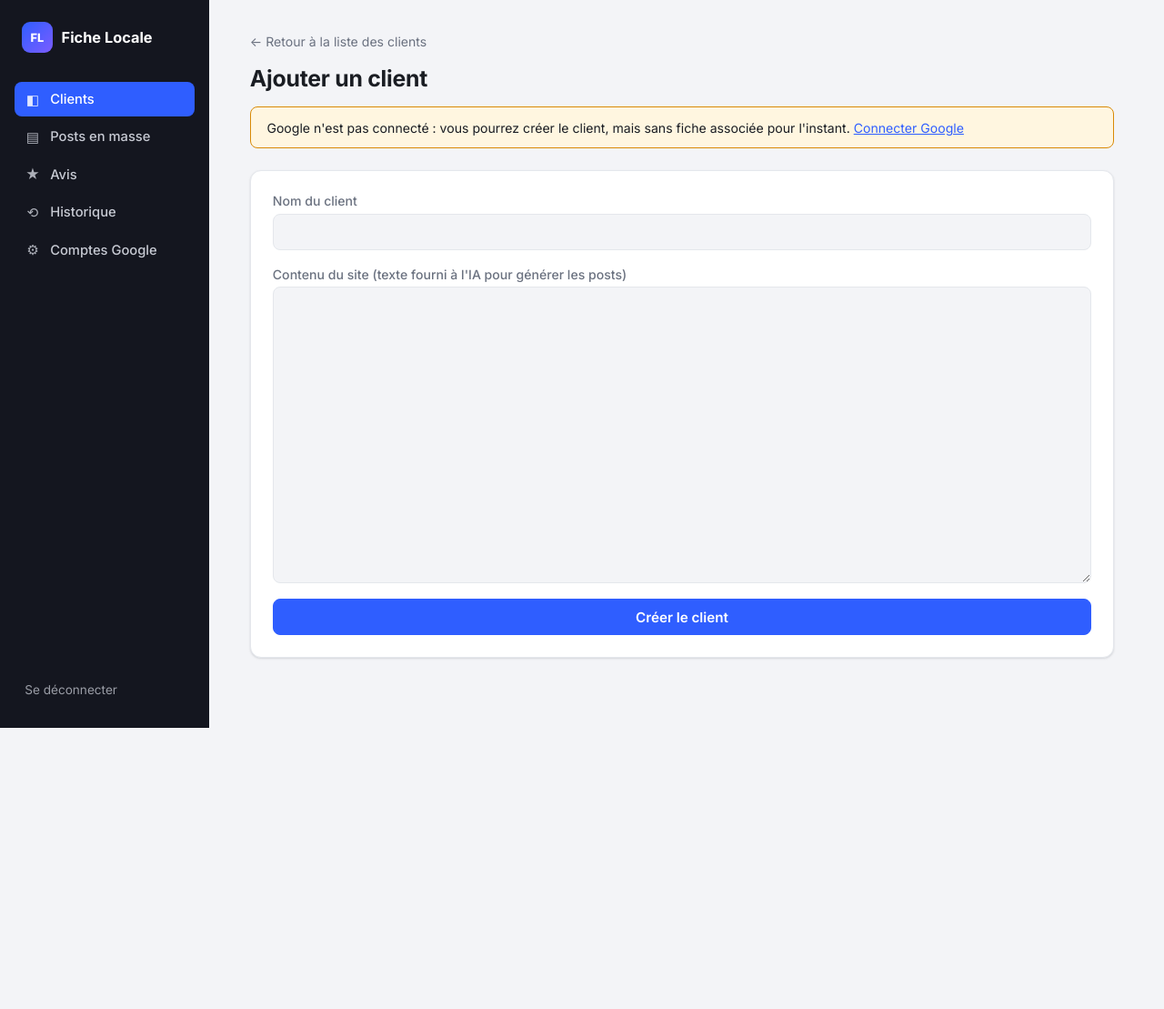
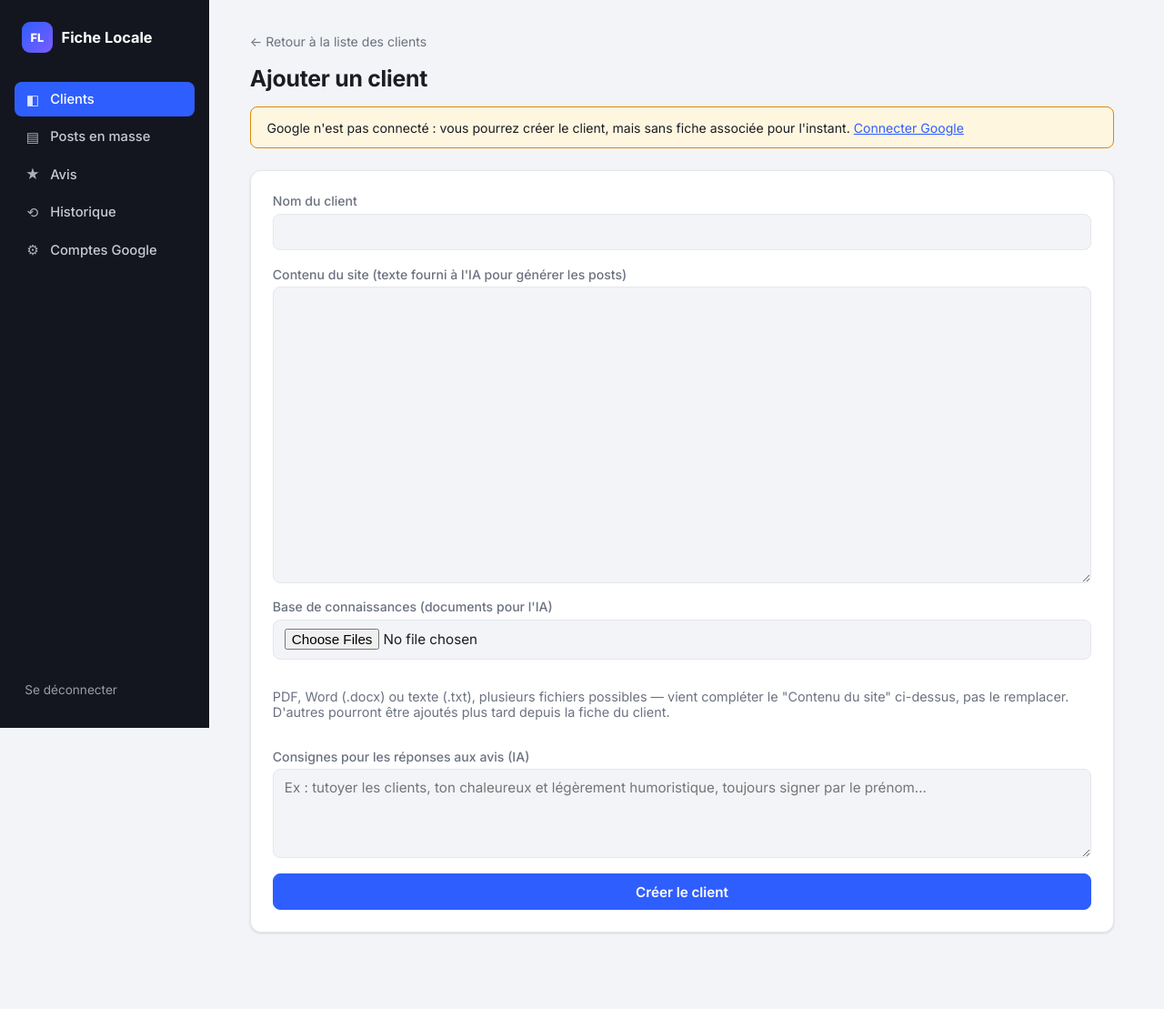
Before and after one commit to jonathanhauet/fiche-locale, a Python web app: template app/templates/client_nouveau.html in a window 1280 px wide. Shown: the whole page at 91% size. Before the commit the page ends 800 px from the top, so only its background shows below. Run offline with Jinja, Linux system fonts and the light colour scheme; the template is opened without the code that fills it, so the values that code supplies are empty.

Commit message:
Permet d'ajouter documents et consignes avis des la creation du client
Le formulaire "Ajouter un client" accepte desormais l'upload de
documents (base de connaissances) et les consignes de reponse aux avis
directement a la creation, sans devoir d'abord creer le client puis
aller les ajouter depuis sa fiche.

Co-Authored-By: Claude Sonnet 5 <noreply@anthropic.com>

```diff
--- a/app/templates/client_nouveau.html
+++ b/app/templates/client_nouveau.html
@@ -17,7 +17,7 @@
 </div>
 {% endif %}
 
-<form class="formulaire" method="post" action="/clients/nouveau">
+<form class="formulaire" method="post" action="/clients/nouveau" enctype="multipart/form-data">
   <label>
     Nom du client
     <input type="text" name="nom" required>
@@ -46,6 +46,17 @@
     <textarea name="contenu_site" rows="16"></textarea>
   </label>
 
+  <label>
+    Base de connaissances (documents pour l'IA)
+    <input type="file" name="fichiers" accept=".pdf,.docx,.txt" multiple>
+  </label>
+  <p class="texte-discret">PDF, Word (.docx) ou texte (.txt), plusieurs fichiers possibles — vient compléter le "Contenu du site" ci-dessus, pas le remplacer. D'autres pourront être ajoutés plus tard depuis la fiche du client.</p>
+
+  <label>
+    Consignes pour les réponses aux avis (IA)
+    <textarea name="consignes_avis" rows="4" placeholder="Ex : tutoyer les clients, ton chaleureux et légèrement humoristique, toujours signer par le prénom..."></textarea>
+  </label>
+
   <button type="submit">Créer le client</button>
 </form>
 
```
Also changed, not shown: app/main.py (+26 -0 lines).
